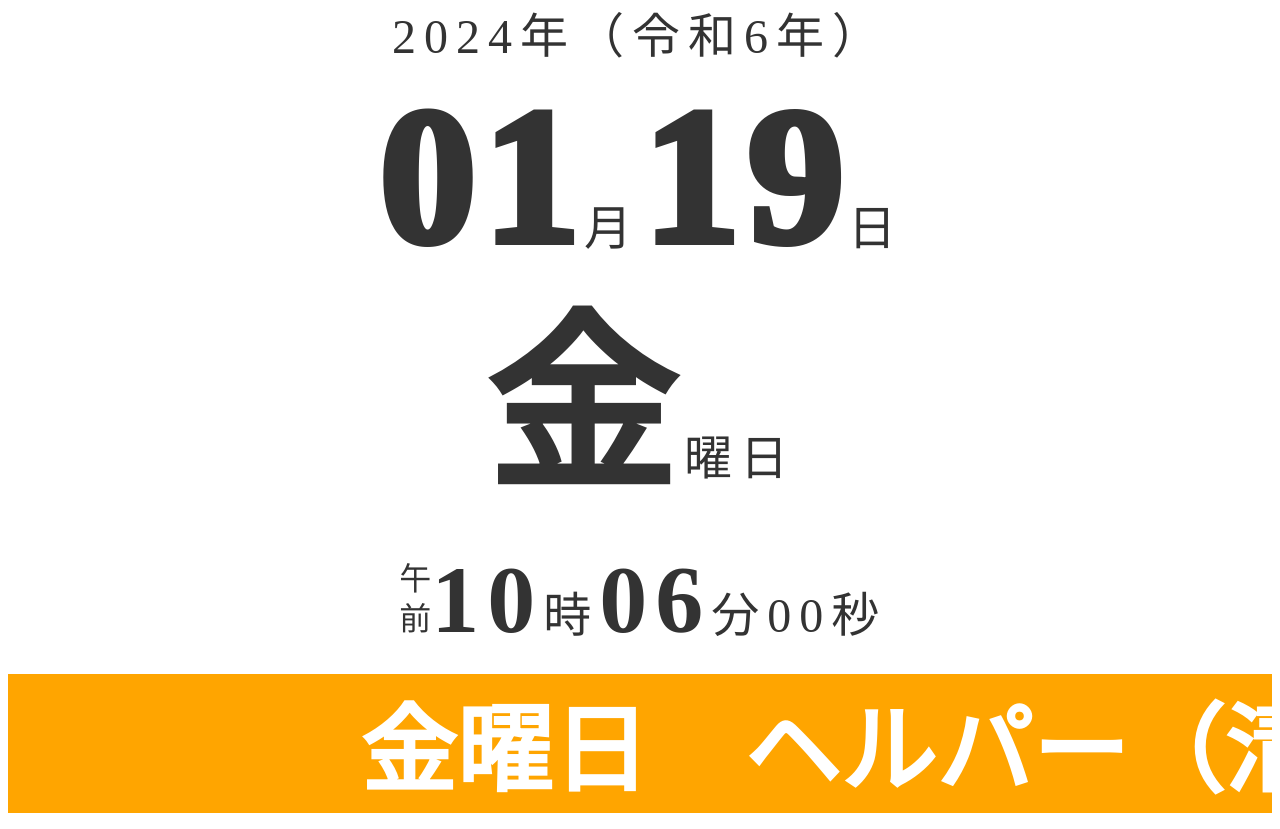
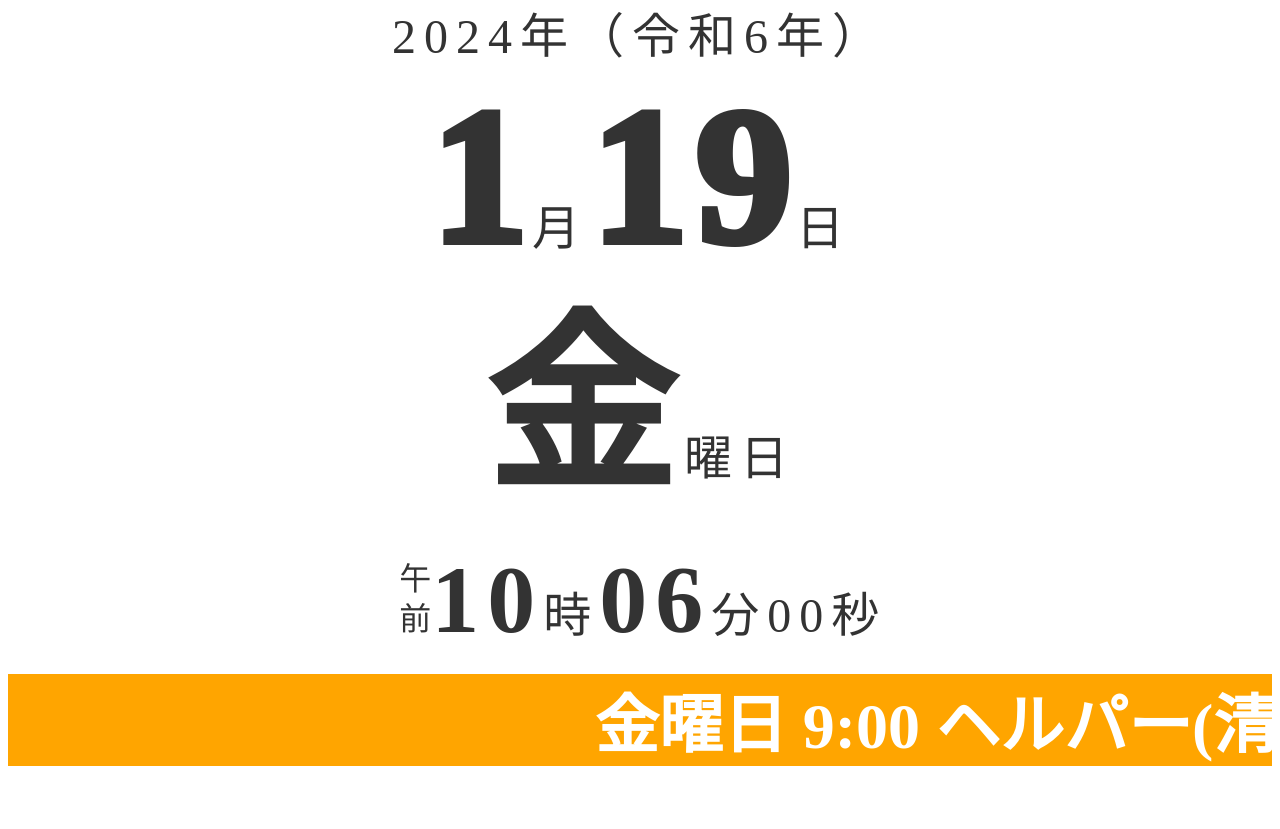
Before and after one commit to hogehoge779/20240119, a plain HTML site: page index.html in a window 1280 px wide. After the commit the page ends 800 px from the top, so only its background shows below. Drawn offline with nearby package versions, Linux system fonts and the light colour scheme.

Commit message:
Update index.html

```diff
--- a/index.html
+++ b/index.html
@@ -33,7 +33,7 @@
             font-weight: 1000;
         }
 
-        #vertical{
+        #vertical {
             writing-mode: vertical-rl;
             vertical-align: text-bottom;
             font-size: 2rem;
@@ -78,17 +78,17 @@
 <body>
     <p id="calendar"></p>
     <p id="clock"></p>
-    <p id="information-banner"> <span class="big-font" id="news-banner__content"></span> </p>
+    <p id="information-banner"> <span class="middle-font" id="news-banner__content"></span> </p>
 </body>
 <script>
     let informationText = {
-        0: "日曜日　ヘルパー　09:00～",
-        1: "月曜日　ヘルパー（買い物）11:00～",
-        2: "火曜日　ヘルパー　09:00～",
-        3: "水曜日　訪問看護　09:00～",
-        4: "木曜日　ヘルパー　11:00～",
-        5: "金曜日　ヘルパー（清掃）09:00～",
-        6: "土曜日　ヘルパー　11:00～",
+        0: "日曜日 9:00 ヘルパー",
+        1: "月曜日 11:00 ヘルパー(買い物)",
+        2: "火曜日 9:00 ヘルパー",
+        3: "水曜日 9:00 訪問看護",
+        4: "木曜日 11:00 ヘルパー",
+        5: "金曜日 9:00 ヘルパー(清掃)",
+        6: "土曜日 11:00 ヘルパー",
     };
 
     $(function () {
@@ -112,7 +112,7 @@
         // 年
         let year = date.getFullYear();
         // 月
-        let month = (date.getMonth() + 1).toString().padStart(2, '0');
+        let month = (date.getMonth() + 1)
         // 日
         let day = date.getDate().toString().padStart(2, '0');;
         // 曜日
```
